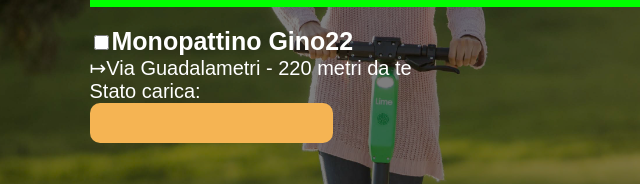
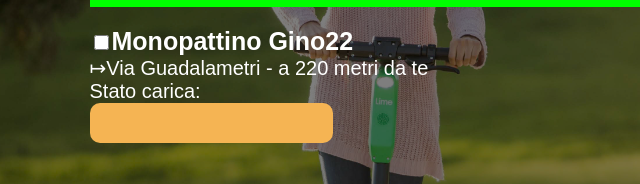
Before and after one commit to Nouali96/LimMonopattino, a plain HTML site: page index.html in a window 1280 px wide. Shown: the part 354-538 px from the top of the page, 246-886 px from the left. Drawn offline with Linux system fonts and the light colour scheme.

Commit message:
Update index.html

```diff
--- a/index.html
+++ b/index.html
@@ -23,7 +23,7 @@
           <!-- Gino22 -->
           <div id="Gino22">
             <input class="Monopattino" type="checkbox"><span class="Monopattino">Monopattino Gino22</span>
-            <div class="Via">Via Guadalametri - 220 metri da te</div>
+            <div class="Via">Via Guadalametri - a 220 metri da te</div>
             <div class="Stato">Stato carica:</div>
             <div class="barra barra-40"></div>
           </div>
```
